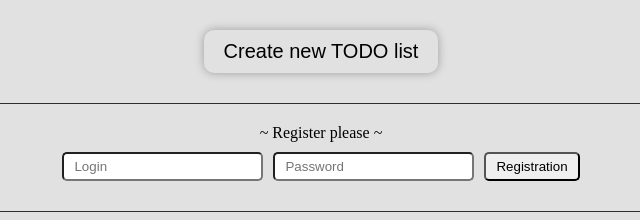
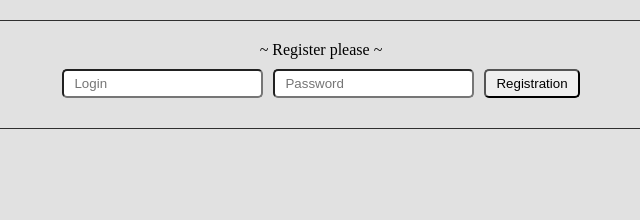
Before and after one commit to maximpypko/home-work-26, a website: page src/index.html in a window 1280 px wide. Both pictures are taken after a click on the button "Create new TODO list". Shown: the whole page, without its empty margins (319-959 px from the left). Drawn offline with Linux system fonts and the light colour scheme.

Commit message:
home work 26

```diff
--- a/src/index.js
+++ b/src/index.js
@@ -176,6 +176,7 @@ createNewTodo.addEventListener('click', () => {
     formRegister.style.display === '' ?
         formRegister.style.display = 'block' :
         formRegister.style.display = '';
+    createNewTodo.style.display = 'none';
 
     registerButton.addEventListener('click', () => {
         const newTodo = new ToDo(login.value, password.value);
--- a/src/style.css
+++ b/src/style.css
@@ -6,7 +6,7 @@ body {
 .register-form,
 .newTask-form {
     width: 90%;
-    margin: 0 auto;
+    margin: 20px auto;
     padding: 20px;
     border-top: 1px solid #2F2F2F;
     border-bottom: 1px solid #2F2F2F;
```
